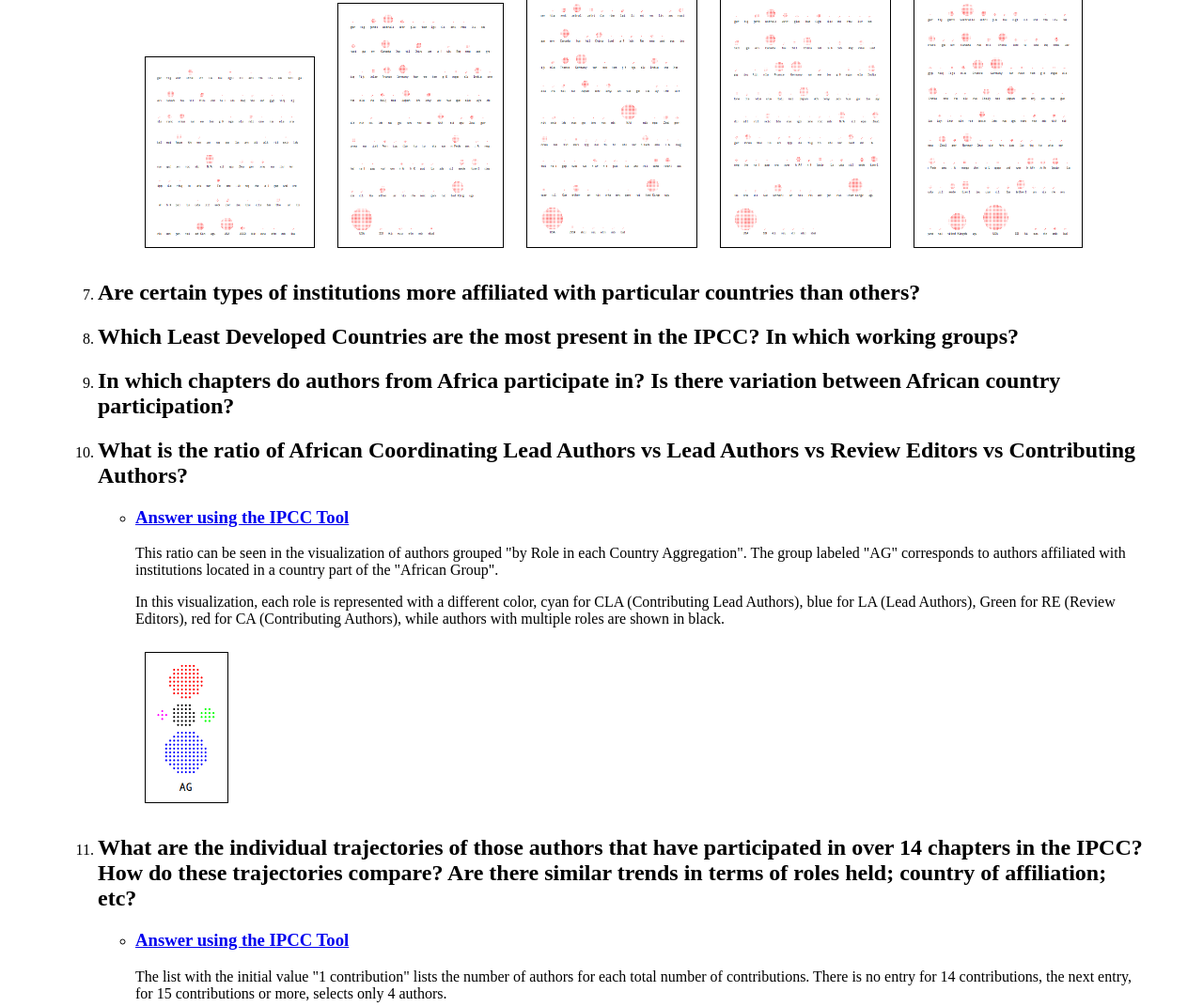
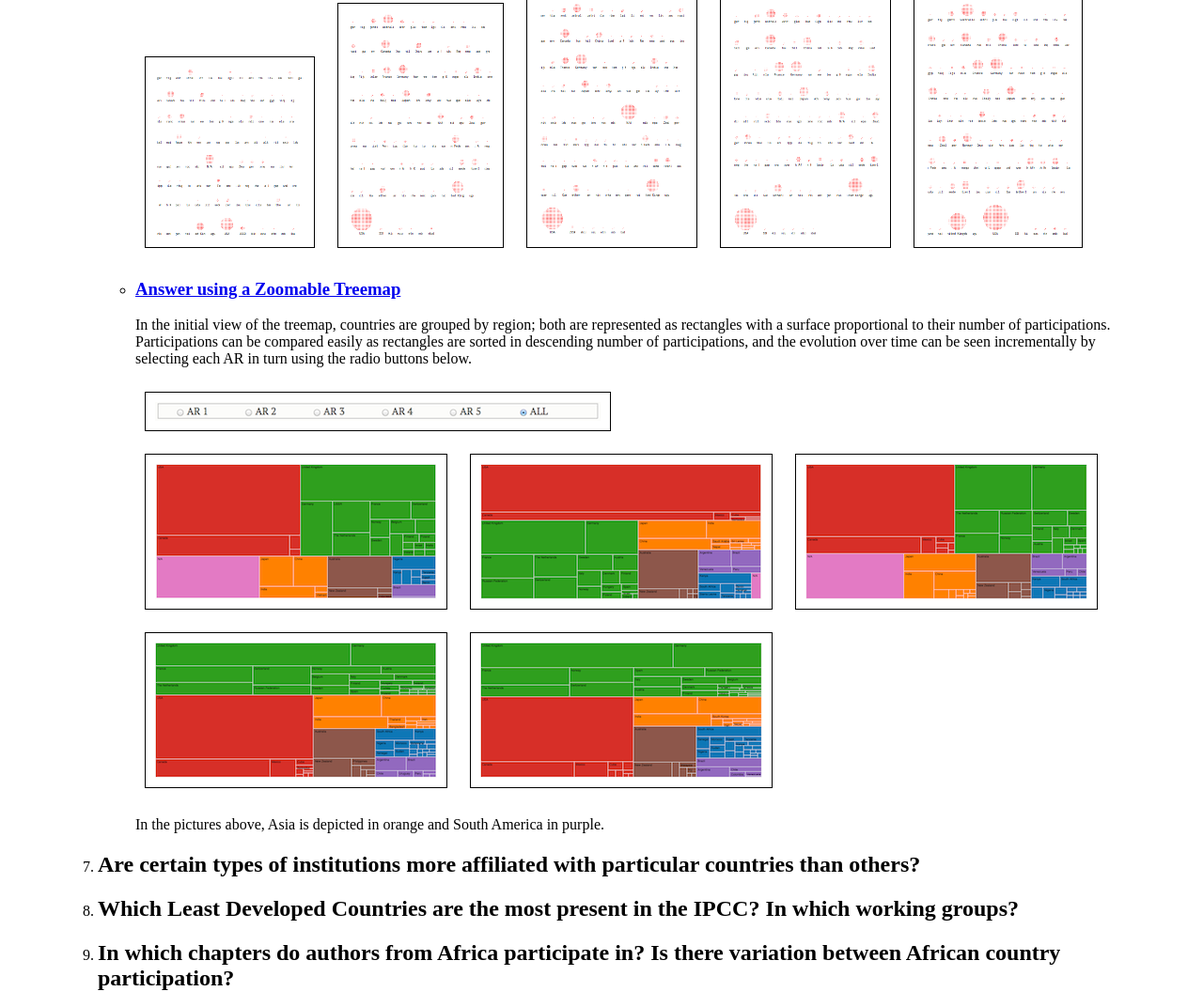
Before and after one commit to medea-project/d3.explore, a plain HTML site: page index.html in a window 1280 px wide. Shown: the part 3274-4346 px from the top of the page at 94% size. Drawn offline with Linux system fonts and the light colour scheme.

Commit message:
Add answers to question 6 with the Zoomable Treemap

```diff
--- a/index.html
+++ b/index.html
@@ -340,6 +340,58 @@
                 />
               </p>
             </li>
+            <li>
+              <h3>
+                <a href="sub/bost.ocks.org/mike/treemap/index.html"
+                  >Answer using a Zoomable Treemap</a>
+              </h3>
+              <p>
+                In the initial view of the treemap, countries are
+                grouped by region; both are represented as rectangles
+                with a surface proportional to their number of participations.
+                Participations can be compared easily as rectangles are
+                sorted in descending number of participations, and the
+                evolution over time can be seen incrementally by
+                selecting each AR in turn using the radio buttons below.
+              </p>
+              <p>
+                <img
+                  title="Radio buttons to select each or all assessment report"
+                  src="question06/treemap-answers/thumbnails/radio-buttons.png"
+                  alt=""
+                />
+                <br/>
+                <img
+                  title="Participation of countries by region in AR1"
+                  src="question06/treemap-answers/thumbnails/AR1.png"
+                  alt=""
+                />
+                <img
+                  title="Participation of countries by region in AR2"
+                  src="question06/treemap-answers/thumbnails/AR2.png"
+                  alt=""
+                />
+                <img
+                  title="Participation of countries by region in AR3"
+                  src="question06/treemap-answers/thumbnails/AR3.png"
+                  alt=""
+                />
+                <img
+                  title="Participation of countries by region in AR4"
+                  src="question06/treemap-answers/thumbnails/AR4.png"
+                  alt=""
+                />
+                <img
+                  title="Participation of countries by region in AR5"
+                  src="question06/treemap-answers/thumbnails/AR5.png"
+                  alt=""
+                />
+              </p>
+              <p>
+                In the pictures above, Asia is depicted in orange
+                and South America in purple.
+              </p>
+            </li>
           </ul>
         </li>
         <li>
```
Also changed, not shown: question06/treemap-answers/ALL-AR.png (added), question06/treemap-answers/AR1.png (added), question06/treemap-answers/AR2.png (added), question06/treemap-answers/AR3.png (added), question06/treemap-answers/AR4.png (added), question06/treemap-answers/AR5.png (added), question06/treemap-answers/thumbnails/AR1.png (added), question06/treemap-answers/thumbnails/AR2.png (added), question06/treemap-answers/thumbnails/AR3.png (added), question06/treemap-answers/thumbnails/AR4.png (added), question06/treemap-answers/thumbnails/AR5.png (added), question06/treemap-answers/thumbnails/radio-buttons.png (added), 1 other file.
